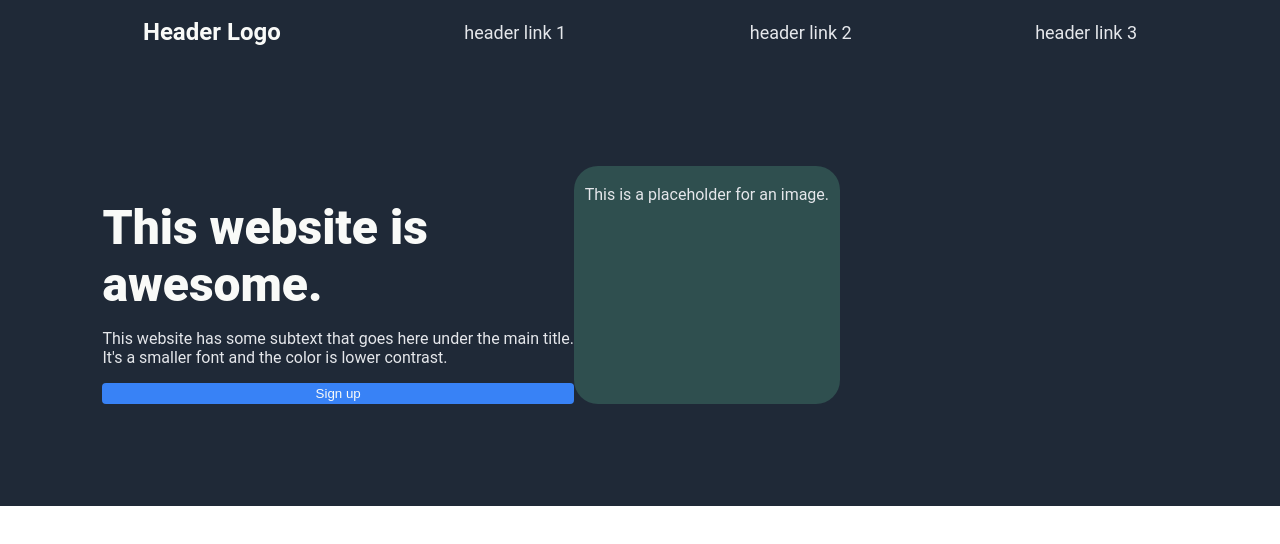
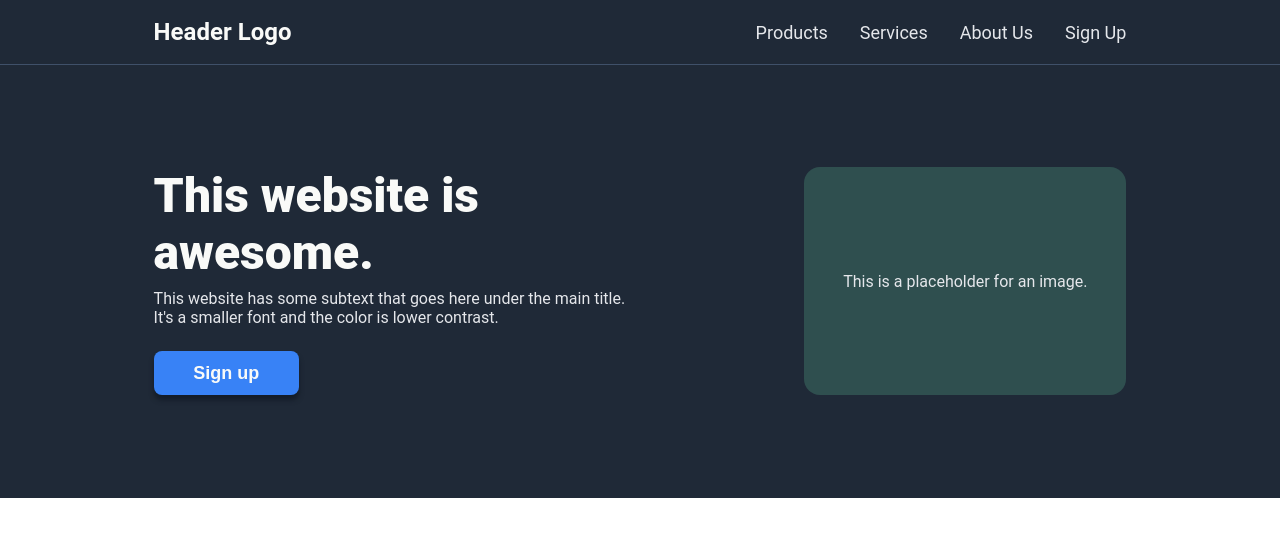
Before and after one commit to Mirohhh/Landing-Page, a plain HTML site: page index.html in a window 1280 px wide. Drawn offline with Linux system fonts and the light colour scheme.

Commit message:
Finished the menu bar and hero section.

```diff
--- a/index.html
+++ b/index.html
@@ -10,9 +10,12 @@
     <div class="hero">
         <div class="menu-bar">
             <div class="logo"><a href="index.html">Header Logo</a></div>
-            <div class="menu-item"><a href="">header link 1</a></div>
-            <div class="menu-item"><a href="">header link 2</a></div>
-            <div class="menu-item"><a href="">header link 3</a></div>
+            <div class="nav">
+                <div class="menu-item"><a href="">Products</a></div>
+                <div class="menu-item"><a href="">Services</a></div>
+                <div class="menu-item"><a href="">About Us</a></div>
+                <div class="menu-item"><a href="">Sign Up</a></div>
+            </div>
         </div>
         <div class="hero-content-outer">
             <div class="hero-content-inter">
--- a/styles.css
+++ b/styles.css
@@ -16,47 +16,73 @@ body > div{
 }
 
 .hero-content-outer{
-    margin: 8%;
+    margin: 8% 12%;
 }
 
 .hero-content-inter{
     display: flex;
+    align-items: stretch;
+    justify-content: space-between;
+    gap: 1px;
+
 }
 
 .img-placeholder{
-    display: flex;
+    margin: auto;
 }
 
 .right-section{
-    padding: 1%;
-    border-radius: 24px;
+    display: flex;
+    flex-direction: column;
+    justify-content: center;
+    padding: 2%;
+    border-radius: 16px;
     background-color: darkslategray;
+    padding-left: 4%;
+    padding-right: 4%;
 }
 
 .left-section{
     display: flex;
     flex-direction: column;
+    align-items: flex-start;
 }
 
 h1{
-    margin-bottom: 8px;
+    margin-top: 0px;
+    margin-bottom: 4px;
     font-size: 48px;
     font-weight: 900;
     color: #f9faf8;
 }
 
 p{
-    margin-top: 8px;
     color: #e5e7eb;
+}
+
+p.hero-subtext{
+    margin-top: 4px;
 }
 
 .menu-bar{
     display: flex;
     height: 64px;
-    justify-content: space-around;
+    justify-content: space-between;
     align-items: center;
-    padding-left: 4%;
-    padding-right: 4%;
+    padding-left: 12%;
+    padding-right: 12%;
+    border-bottom: 1px solid #3f5069;
+}
+
+div.nav{
+    display: flex;
+    gap: 32px;
+}
+
+@media (max-width: 850px){
+    .hero-content-inter{
+        flex-direction: column-reverse;
+    }
 }
 
 a{
@@ -75,8 +101,19 @@ a{
 }
 
 button{
+    margin-top: 8px;
+    font-size: 18px;
+    font-weight: bold;
+    padding: 2% 8%;
+    cursor: pointer;
     background-color: #3882f6;
     border: 2px solid transparent;
-    border-radius: 4px;
+    border-radius: 8px;
     color: #f9faf8;
+    box-shadow: 0px 5px 5px #131c28;
 }
+
+button:hover{
+    color: #d8dad6;
+    background-color: #296ad2;
+}
```
